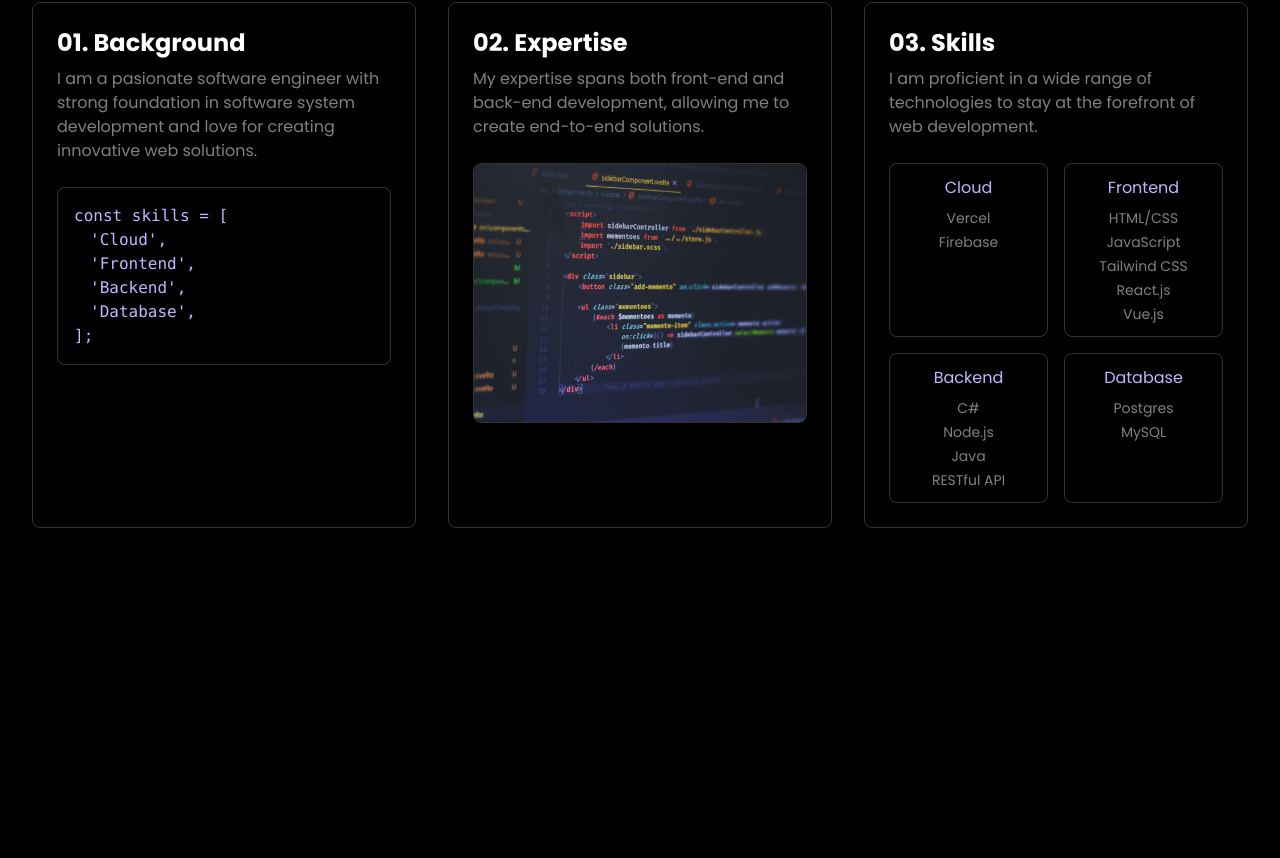
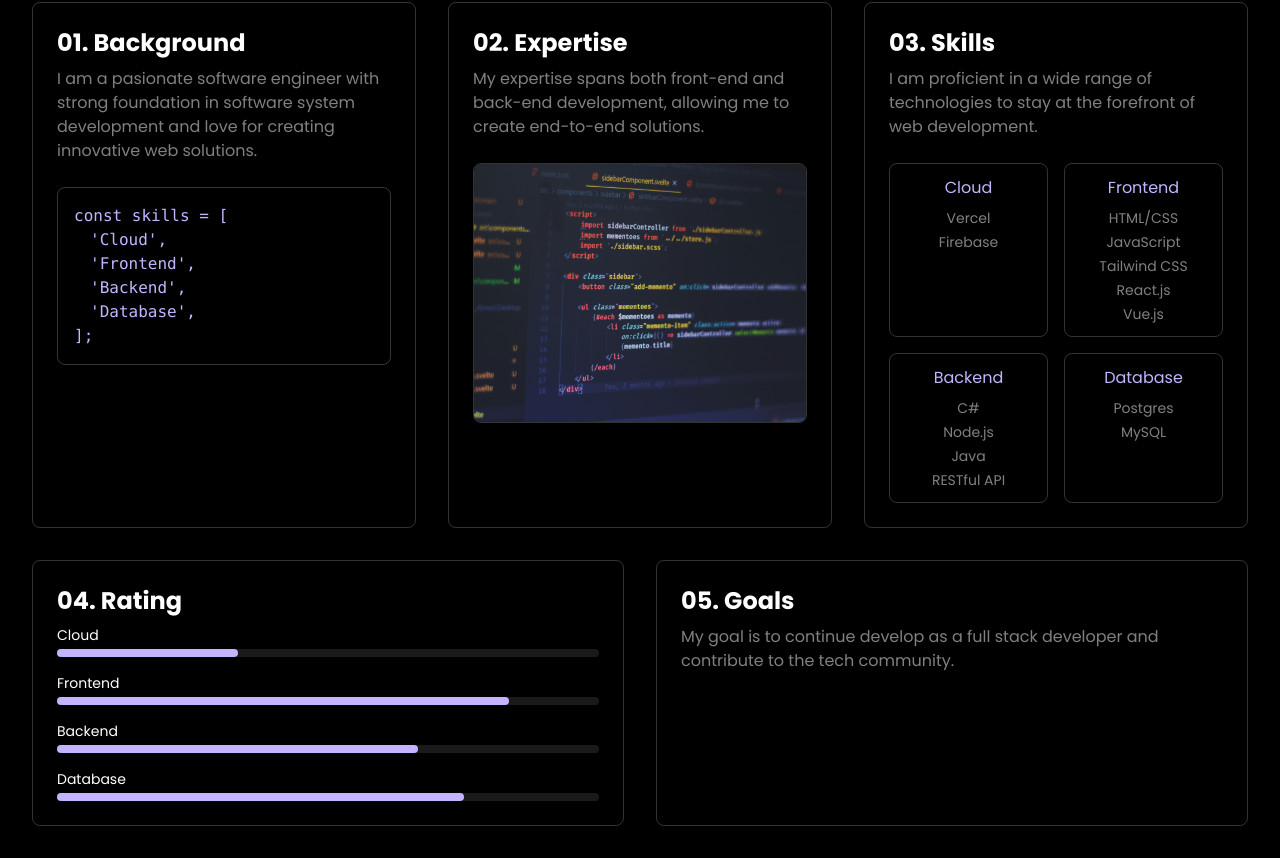
Before and after one commit to marson00/my-portfolio, a React (Vite) app: page / in a window 1280 px wide. Shown: the part 922-1780 px from the top of the page. Before the commit the page ends 1482 px from the top, so only its background shows below. Built offline with nearby package versions, Linux system fonts and the light colour scheme.

Commit message:
complete - about page

```diff
--- a/package.json
+++ b/package.json
@@ -14,6 +14,7 @@
     "framer-motion": "^12.5.0",
     "react": "^19.0.0",
     "react-dom": "^19.0.0",
+    "react-icons": "^5.5.0",
     "react-type-animation": "^3.2.0",
     "tailwindcss": "^4.0.14"
   },
--- a/src/pages/About.jsx
+++ b/src/pages/About.jsx
@@ -1,7 +1,23 @@
 import React from "react";
 import expertisePic from "../assets/expertise-pic.jpg";
+import { IoLogoVercel } from "react-icons/io5";
 
 function About() {
+  const gridColVariants = {
+    hidden: { opacity: 0 },
+    show: {
+      opacity: 1,
+      transition: {
+        staggerChildren: 0.3,
+      },
+    },
+  };
+
+  const itemVariants = {
+    hidden: { opacity: 0, y: 50 },
+    show: { opacity: 1, y: 0, transition: { duration: 0.6 } },
+  };
+
   return (
     <section id="about" className="p-8">
       <h2 className="text-4xl md:text-6xl font-bold mb-8">
@@ -9,8 +25,9 @@ function About() {
         <span className="text-violet-500"> Me</span>
       </h2>
 
-      {/* Background */}
       <div className="grid grid-cols-1 md:grid-cols-3 gap-8">
+
+        {/* Background */}
         <div className="border border-white/20 rounded-lg p-6">
           <h3 className="text-2xl font-bold mb-2">01. Background</h3>
           <p className="mb-6 text-white/50">
@@ -107,7 +124,53 @@ function About() {
           </div>
         </div>
       </div>
+
+      <div className="grid grid-cols-1 md:grid-cols-2 gap-8 mt-8">
+        <div className="border border-white/20 rounded-lg p-6">
+          {/* About - Rating */}
+          <h3 className="text-2xl font-bold mb-2">04. Rating</h3>
+          <div className="space-y-4">
+            <div>
+              <label className="block text-sm mb-1">Cloud</label>
+              <div className="w-full bg-white/10 rounded-full h-2">
+                <div className="bg-violet-300 h-2 rounded-full w-2/6"></div>
+              </div>
+            </div>
+
+            <div>
+              <label className="block text-sm mb-1">Frontend</label>
+              <div className="w-full bg-white/10 rounded-full h-2">
+                <div className="bg-violet-300 h-2 rounded-full w-5/6"></div>
+              </div>
+            </div>
+
+            <div>
+              <label className="block text-sm mb-1">Backend</label>
+              <div className="w-full bg-white/10 rounded-full h-2">
+                <div className="bg-violet-300 h-2 rounded-full w-4/6"></div>
+              </div>
+            </div>
+
+            <div>
+              <label className="block text-sm mb-1">Database</label>
+              <div className="w-full bg-white/10 rounded-full h-2">
+                <div className="bg-violet-300 h-2 rounded-full w-6/8"></div>
+              </div>
+            </div>
+          </div>
+        </div>
+
+        {/* About - Goals */}
+        <div className="border border-white/20 rounded-lg p-6">
+          <h3 className="text-2xl font-bold mb-2">05. Goals</h3>
+          <p className="text-white/50">
+            My goal is to continue develop as a full stack developer and
+            contribute to the tech community.
+          </p>
+        </div>
+      </div>
     </section>
+    // https://www.youtube.com/watch?v=TzuRmYtL3dM&list=PLMx8mmGG2tr0yyCDu716sjMZHYo39zsig&index=4
   );
 }
 
```
Also changed, not shown: 2 other files (tests, documents, lock files or other folders).
